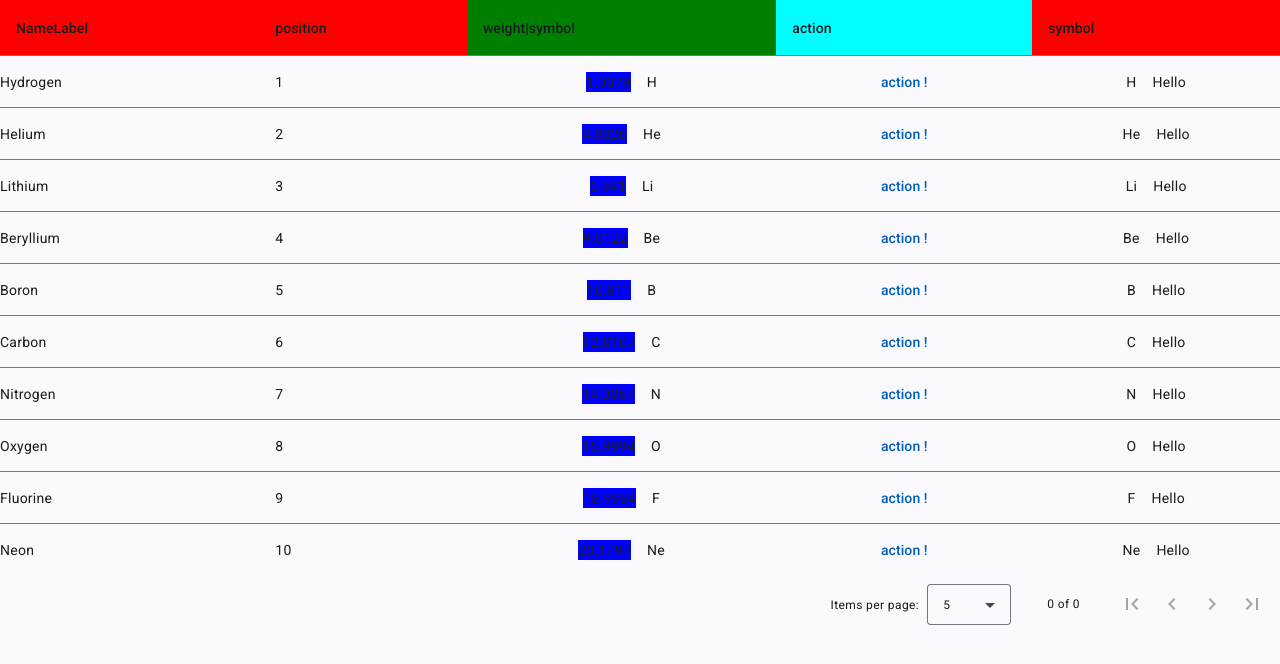
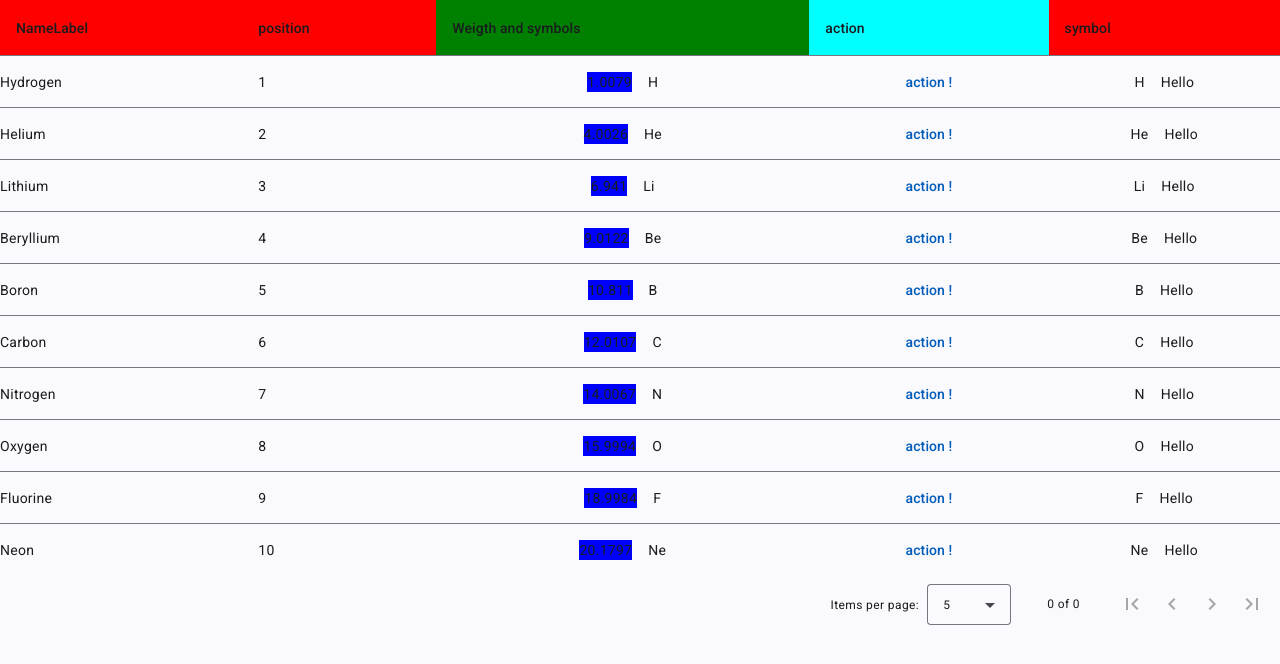
Before and after one commit to theCat69/exemple-generic-table-ang21, an Angular app: page / in a window 1280 px wide. Shown: the top 664 px of the page. Built offline with nearby package versions, Linux system fonts and the light colour scheme.

Commit message:
adding header content projection

```diff
--- a/src/app/app.html
+++ b/src/app/app.html
@@ -1,6 +1,6 @@
 <app-table [datas]="elementData">
   <app-column prop="name" label="NameLabel" cellPadding="0">
-    <ng-template let-elem>
+    <ng-template #cell let-elem>
       {{elem.name}}
     </ng-template>
   </app-column>
@@ -8,7 +8,10 @@
   <app-column prop="position" />
 
   <app-column prop="weight|symbol" styleHeaderBgColor="green">
-    <ng-template let-elem>
+    <ng-template #header>
+      Weigth and symbols
+    </ng-template>
+    <ng-template #cell let-elem>
       <div class="flex-container">
         <div [style]="{'background-color': 'blue'}">
           {{elem.weight}}
@@ -21,7 +24,7 @@
   </app-column>
 
   <app-column prop="action" styleHeaderBgColor="cyan">
-    <ng-template let-elem>
+    <ng-template #cell let-elem>
       <div class="flex-container">
         <button
           mat-button
--- a/src/app/components/column/column.ts
+++ b/src/app/components/column/column.ts
@@ -1,4 +1,4 @@
-import { ChangeDetectionStrategy, ChangeDetectorRef, Component, ContentChild, inject, input, TemplateRef } from '@angular/core';
+import { ChangeDetectionStrategy, ChangeDetectorRef, Component, ContentChild, inject, input, TemplateRef, ViewChild } from '@angular/core';
 import { MatTableModule } from '@angular/material/table';
 import { DragDropModule } from '@angular/cdk/drag-drop';
 
@@ -23,10 +23,16 @@ export class Column<T> {
 
   changeDetectorRef = inject(ChangeDetectorRef);
 
-  @ContentChild(TemplateRef, { static: true })
-  _cellTemplate!: TemplateRef<{ $implicit: T }>;
+  @ContentChild('cell', { static: true })
+  private _cellTemplate?: TemplateRef<{ $implicit: T }>;
+  @ContentChild('header', { static: true })
+  private _headerTemplate?: TemplateRef<{}>;
 
-  get cellTemplate(): TemplateRef<{}> {
+  get headerTemplate(): TemplateRef<any> | undefined {
+    return this._headerTemplate;
+  }
+
+  get cellTemplate(): TemplateRef<any> | undefined {
     return this._cellTemplate;
   }
 
--- a/src/app/components/predefined-template/predefined-template.html
+++ b/src/app/components/predefined-template/predefined-template.html
@@ -3,8 +3,8 @@
     <div>
       {{elem[prop()]}}
     </div>
-  <div>
-    Hello
-  </div>
+    <div>
+      Hello
+    </div>
   </div>
 </ng-template>
--- a/src/app/components/table/table.html
+++ b/src/app/components/table/table.html
@@ -17,7 +17,13 @@
     <!-- <span class="drag-handle" cdkDragHandle> -->
     <!--   ⠿ -->
     <!-- </span> -->
-        <span> {{ column.label() ?? column.prop() }}</span>
+        @if(column.headerTemplate) {
+          <ng-container
+            *ngTemplateOutlet="column.headerTemplate"
+          ></ng-container>
+        } @else {
+          <span> {{ column.label() ?? column.prop() }}</span>
+        }
       </th>
       <td mat-cell *matCellDef="let row"
         [style.padding]="column.cellPadding()"
@@ -25,8 +31,7 @@
         @if(column.cellTemplate) {
           <ng-container
             *ngTemplateOutlet="column.cellTemplate; context: { $implicit: row }"
-          >
-          </ng-container>
+          ></ng-container>
         }
         @else {
           {{ row[column.prop()] }}
```
